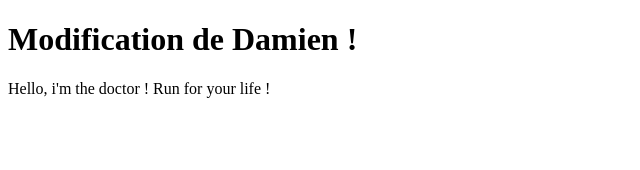
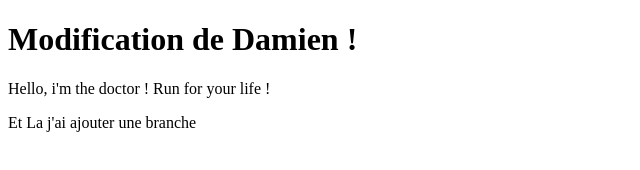
Before and after one commit to laurentFreundWF3/tp1, a plain HTML site: page damien.html in a window 1280 px wide. Shown: the whole page, without its empty margins (0-640 px from the left). Drawn offline with Linux system fonts and the light colour scheme.

Commit message:
modif html damien branche

```diff
--- a/damien.html
+++ b/damien.html
@@ -7,5 +7,6 @@
 <body>
 	<h1>Modification de Damien !</h1>
 	<p>Hello, i'm the doctor ! Run for your life !</p>
+	<p>Et La j'ai ajouter une branche</p>
 </body>
 </html>
```
